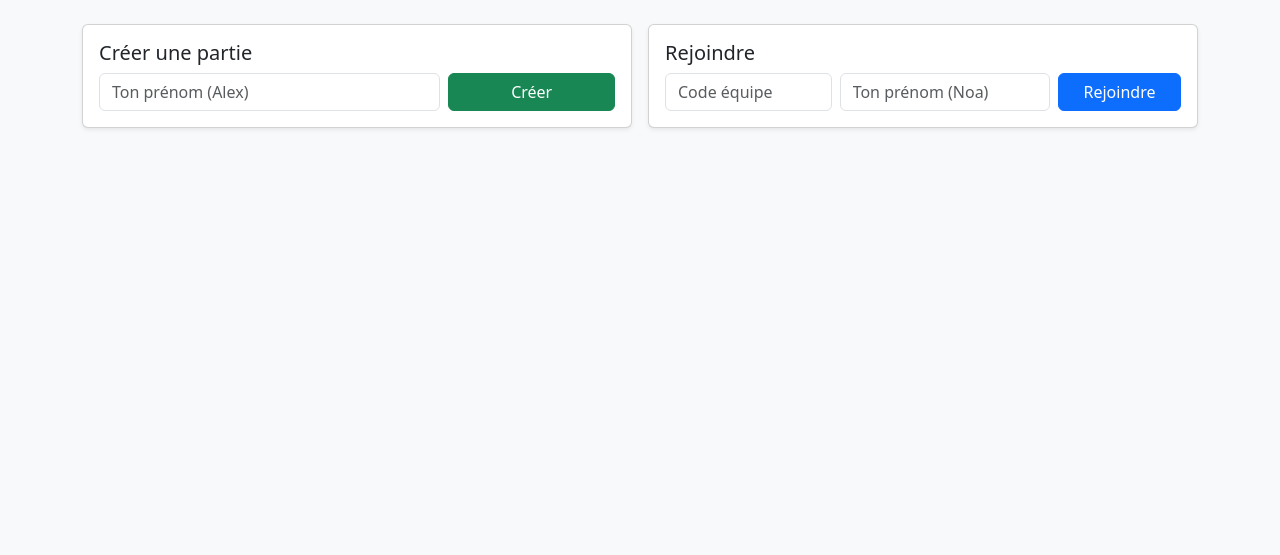
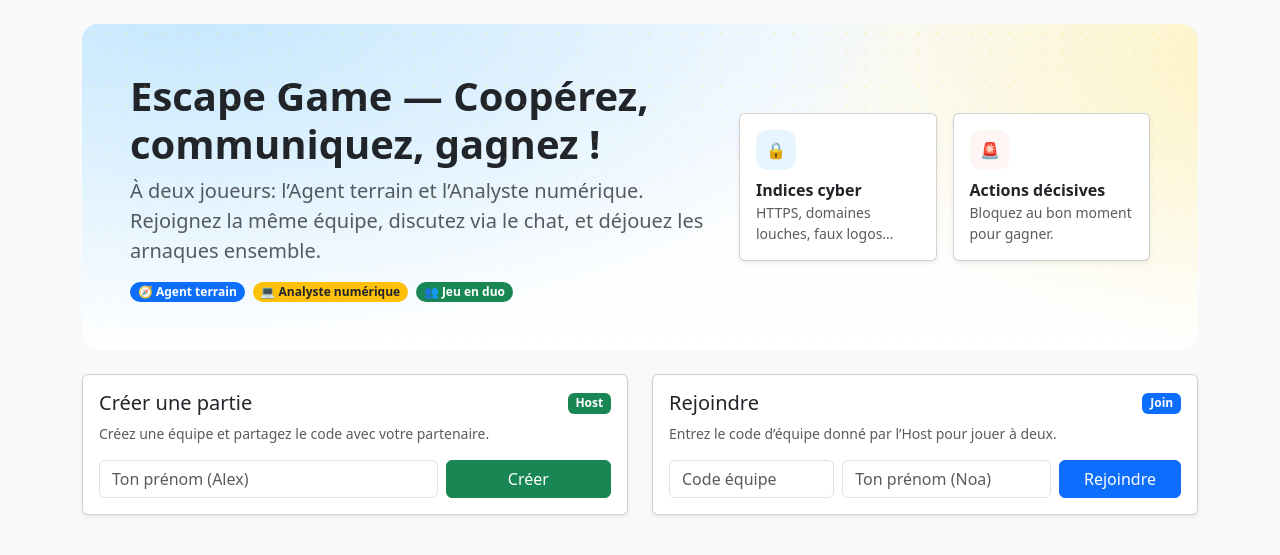
Before and after one commit to ThibautRouland44000/EscapeGame, a Django app: page / in a window 1280 px wide. Shown: the part 56-611 px from the top of the page. Run offline with Django 4.2, Linux system fonts and the light colour scheme.

```diff
--- a/escape/settings.py
+++ b/escape/settings.py
@@ -37,7 +37,7 @@ INSTALLED_APPS = [
     'django.contrib.sessions',
     'django.contrib.messages',
     'django.contrib.staticfiles',
-    "game","comms","museum",
+    "game","comms","museum","office",
 ]
 
 MIDDLEWARE = [
--- a/escape/urls.py
+++ b/escape/urls.py
@@ -6,4 +6,5 @@ urlpatterns = [
     path("", include("game.urls")),
     path("chat/", include("comms.urls")),
     path("museum/", include("museum.urls")),
+    path("office/", include("office.urls")),
 ]
--- /dev/null
+++ b/office/__init__.py
@@ -0,0 +1 @@
+"""Office de Tourisme app."""
--- /dev/null
+++ b/office/apps.py
@@ -0,0 +1,6 @@
+from django.apps import AppConfig
+
+
+class OfficeConfig(AppConfig):
+    default_auto_field = "django.db.models.BigAutoField"
+    name = "office"
--- /dev/null
+++ b/office/urls.py
@@ -0,0 +1,6 @@
+from django.urls import path
+from . import views
+
+urlpatterns = [
+    path("<uuid:team_uuid>/", views.office_game, name="office_game"),
+]
--- a/templates/game/lobby.html
+++ b/templates/game/lobby.html
@@ -8,6 +8,9 @@
     <a class="btn btn-outline-success mt-2" href="{% url 'museum_puzzle' team.uuid %}">
         ➡️ Lancer l’épreuve du Musée
     </a>
+    <a class="btn btn-outline-primary mt-2" href="{% url 'office_game' team.uuid %}">
+        🚨 Lancer “L’Arnaque du Siècle” (Office de Tourisme)
+    </a>
   </ul>
   <hr>
   {% include "comms/_chat.html" with TEAM=team.uuid %}
--- a/templates/game/start_team.html
+++ b/templates/game/start_team.html
@@ -1,19 +1,82 @@
 {% extends "game/base.html" %}{% block content %}
+<style>
+  .hero-bg { background: radial-gradient(1200px 600px at 10% -10%, #c3e7ff 0%, transparent 60%), radial-gradient(900px 500px at 110% 10%, #fff3bf 0%, transparent 60%), linear-gradient(180deg, #f8fbff 0%, #ffffff 100%); }
+  .sparkle { position: absolute; inset: 0; pointer-events: none; background-image: radial-gradient(#ffd43b 1px, transparent 1px); background-size: 18px 18px; opacity: .25; mask-image: linear-gradient(#000, transparent); }
+  .card-hover { transition: transform .15s ease, box-shadow .15s ease; }
+  .card-hover:hover { transform: translateY(-2px); box-shadow: 0 1rem 2rem rgba(0,0,0,.08) !important; }
+  @keyframes pulseGlow { 0% { box-shadow: 0 0 0 0 rgba(25,135,84,.5);} 70% { box-shadow: 0 0 0 12px rgba(25,135,84,0);} 100% { box-shadow: 0 0 0 0 rgba(25,135,84,0);} }
+  .btn-pulse { animation: pulseGlow 1.8s infinite; }
+  .icon-badge { display:inline-flex; align-items:center; justify-content:center; width:40px; height:40px; border-radius:12px; background:#e7f5ff; color:#1971c2; }
+</style>
+
+<div class="position-relative hero-bg rounded-4 p-4 p-md-5 mb-4 overflow-hidden">
+  <div class="sparkle"></div>
+  <div class="row align-items-center g-4">
+    <div class="col-lg-7">
+      <h1 class="display-6 fw-bold mb-2">Escape Game — Coopérez, communiquez, gagnez !</h1>
+      <p class="lead text-muted mb-3">À deux joueurs: l’Agent terrain et l’Analyste numérique. Rejoignez la même équipe, discutez via le chat, et déjouez les arnaques ensemble.</p>
+      <div class="d-flex gap-2 flex-wrap">
+        <span class="badge rounded-pill text-bg-primary">🧭 Agent terrain</span>
+        <span class="badge rounded-pill text-bg-warning text-dark">💻 Analyste numérique</span>
+        <span class="badge rounded-pill text-bg-success">👥 Jeu en duo</span>
+      </div>
+    </div>
+    <div class="col-lg-5">
       <div class="row g-3">
-  <div class="col-md-6"><div class="card shadow-sm"><div class="card-body">
-    <h2 class="h5">Créer une partie</h2>
+        <div class="col-6">
+          <div class="card shadow-sm card-hover h-100">
+            <div class="card-body">
+              <div class="icon-badge mb-2">🔒</div>
+              <div class="fw-semibold">Indices cyber</div>
+              <div class="small text-muted">HTTPS, domaines louches, faux logos…</div>
+            </div>
+          </div>
+        </div>
+        <div class="col-6">
+          <div class="card shadow-sm card-hover h-100">
+            <div class="card-body">
+              <div class="icon-badge mb-2" style="background:#fff5f5;color:#c92a2a;">🚨</div>
+              <div class="fw-semibold">Actions décisives</div>
+              <div class="small text-muted">Bloquez au bon moment pour gagner.</div>
+            </div>
+          </div>
+        </div>
+      </div>
+    </div>
+  </div>
+</div>
+
+<div class="row g-4">
+  <div class="col-md-6">
+    <div class="card shadow-sm card-hover h-100">
+      <div class="card-body">
+        <div class="d-flex align-items-center justify-content-between mb-2">
+          <h2 class="h5 mb-0">Créer une partie</h2>
+          <span class="badge text-bg-success">Host</span>
+        </div>
+        <p class="text-muted small mb-3">Créez une équipe et partagez le code avec votre partenaire.</p>
         <form method="post" action="{% url 'create_team' %}" class="row g-2">{% csrf_token %}
           <div class="col-8"><input name="player_name" class="form-control" placeholder="Ton prénom (Alex)" required></div>
-      <div class="col-4 d-grid"><button class="btn btn-success">Créer</button></div>
+          <div class="col-4 d-grid"><button class="btn btn-success btn-pulse">Créer</button></div>
         </form>
-  </div></div></div>
-  <div class="col-md-6"><div class="card shadow-sm"><div class="card-body">
-    <h2 class="h5">Rejoindre</h2>
+      </div>
+    </div>
+  </div>
+  <div class="col-md-6">
+    <div class="card shadow-sm card-hover h-100">
+      <div class="card-body">
+        <div class="d-flex align-items-center justify-content-between mb-2">
+          <h2 class="h5 mb-0">Rejoindre</h2>
+          <span class="badge text-bg-primary">Join</span>
+        </div>
+        <p class="text-muted small mb-3">Entrez le code d’équipe donné par l’Host pour jouer à deux.</p>
         <form method="post" action="{% url 'join_team' %}" class="row g-2">{% csrf_token %}
           <div class="col-4"><input name="code" class="form-control" placeholder="Code équipe" required></div>
           <div class="col-5"><input name="player_name" class="form-control" placeholder="Ton prénom (Noa)" required></div>
           <div class="col-3 d-grid"><button class="btn btn-primary">Rejoindre</button></div>
         </form>
-  </div></div></div>
+      </div>
+    </div>
+  </div>
 </div>
 {% endblock %}
```
Also changed, not shown: office/views.py (added, +86 -0 lines), templates/office/game.html (added, +59 -0 lines), db.sqlite3, frontend/office/README.md (added). Lines whose indentation alone changed are shown as unchanged.
